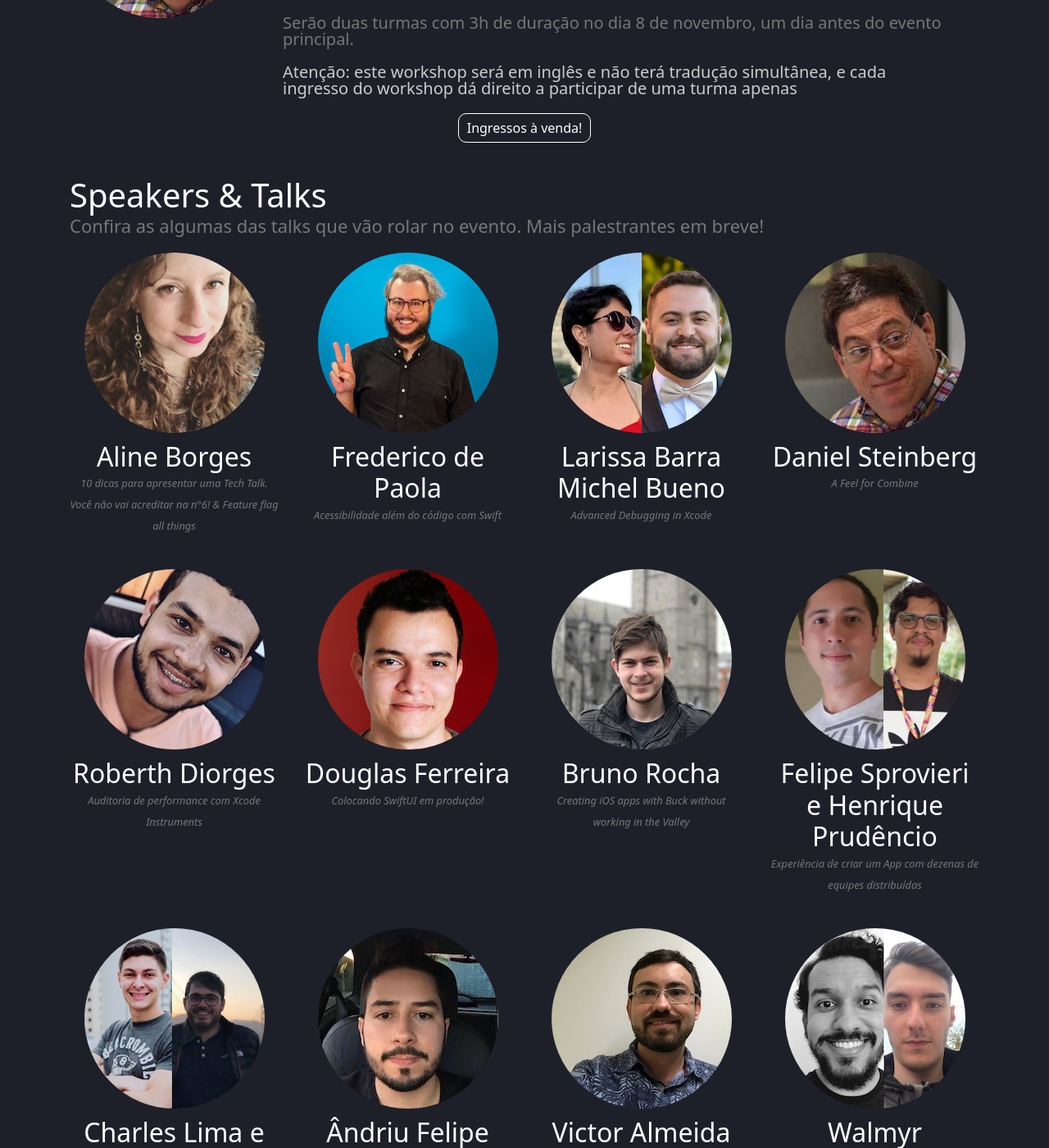
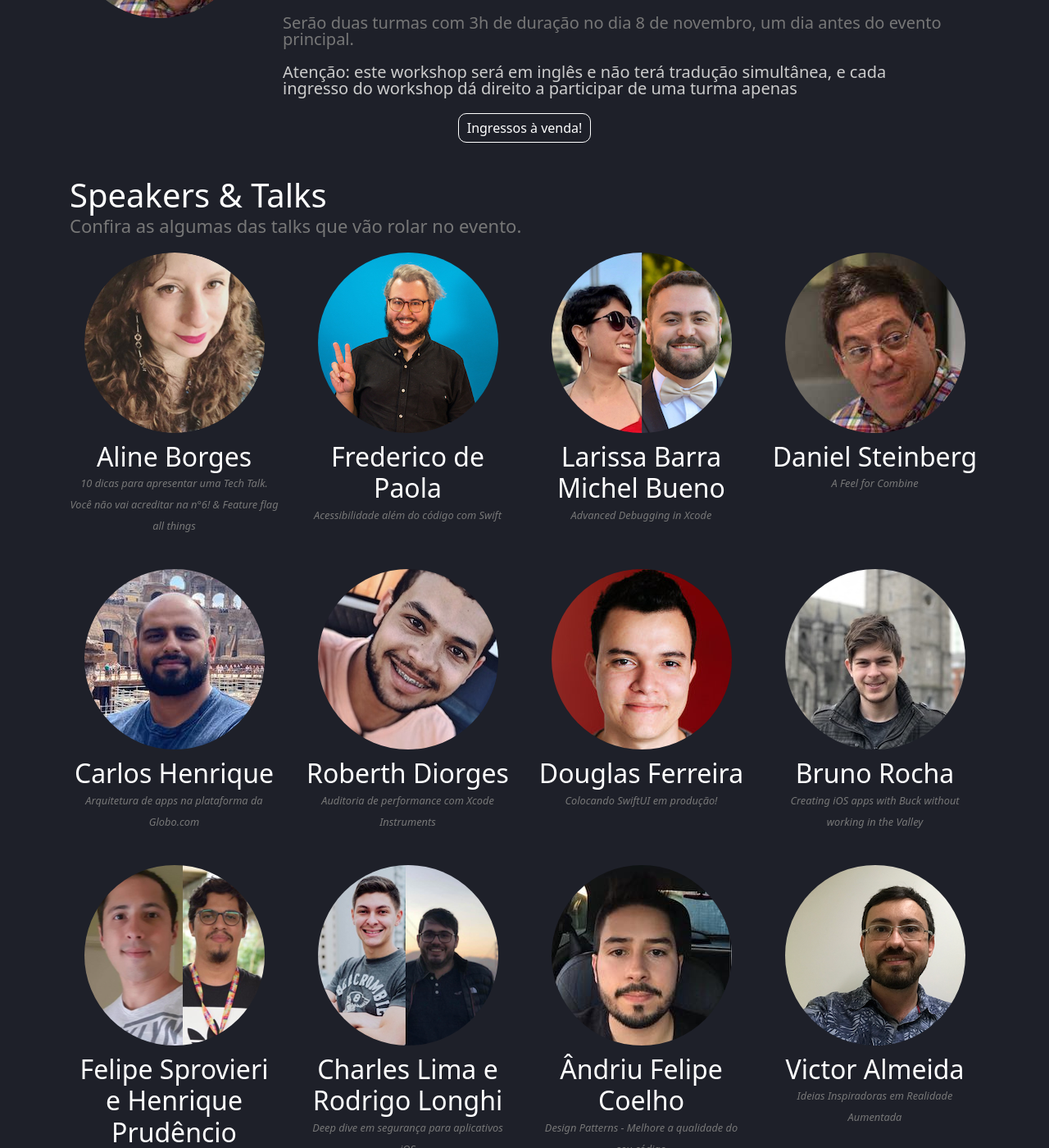
Before and after one commit to CocoaHeadsConference/CocoaHeadsConference.github.io, a Jekyll site: the page built from index.html, in a window 1280 px wide and 1400 px high, scrolled down 1198 px. Shown: the whole window at 82% size. Built offline with Jekyll 4.4.1, drawn with Linux system fonts in a browser that asks for light colours.

Commit message:
Adiciona speaker Carlos Henrique

```diff
--- a/_data/2019/i18n/speakers.json
+++ b/_data/2019/i18n/speakers.json
@@ -1,8 +1,8 @@
 {
     "pt": {
-        "comingsoon": "Confira as algumas das talks que vão rolar no evento. Mais palestrantes em breve!"
+        "comingsoon": "Confira as algumas das talks que vão rolar no evento."
     },
     "en": {
-        "comingsoon": "See some of the talks we've prepared for the event! More talks coming soon!"
+        "comingsoon": "See some of the talks we've prepared for the event!"
     }
 }
--- a/_includes/index/speakers.html
+++ b/_includes/index/speakers.html
@@ -26,12 +26,10 @@
                 name="Daniel Steinberg"
                 title="A Feel for Combine" %}
 
-                {% comment %}
             {% include index/speaker-block.html
-                image="/images/team/rodrigo-charles.png"
+                image="/images/team/carlos-henrique.jpg"
                 name="Carlos Henrique"
                 title="Arquitetura de apps na plataforma da Globo.com" %}
-                {% endcomment %}
 
             {% include index/speaker-block.html
                 image="/images/team/roberth-diorges.jpg"
```
Also changed, not shown: images/team/carlos-henrique.jpg (added).
